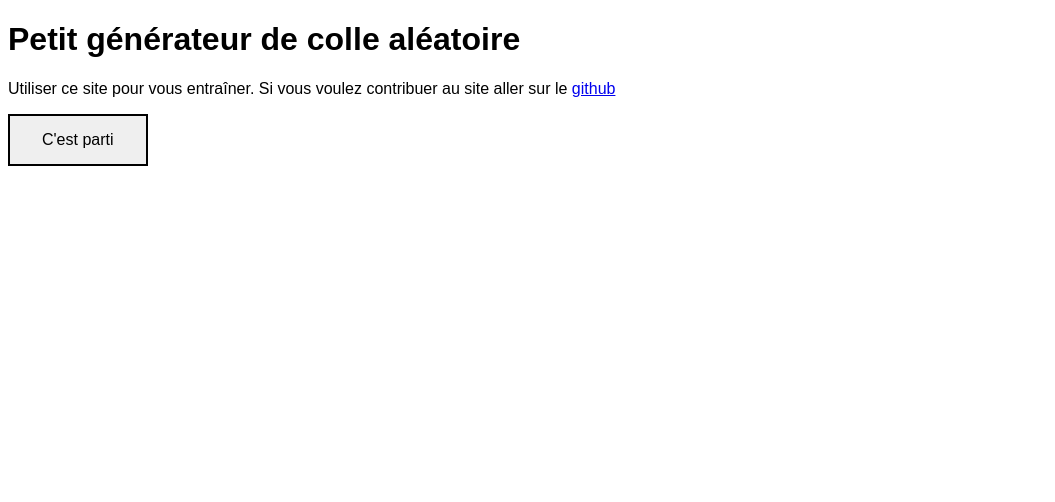
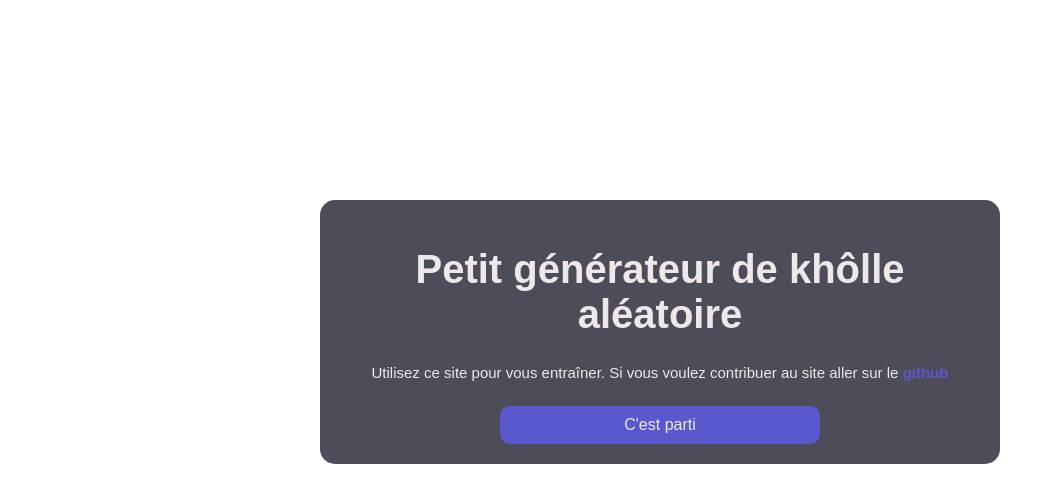
Before and after one commit to LouisGAUTHIER2/SiteColle, a plain HTML site: page index.html in a window 1280 px wide. Shown: the whole page, without its empty margins (0-1055 px from the left). Drawn offline with Linux system fonts and the light colour scheme.

Commit message:
Modification de la page d'accueil

```diff
--- a/index.html
+++ b/index.html
@@ -3,7 +3,7 @@
     <head>
         <meta charset="utf-8">
         <meta http-equiv="X-UA-Compatible" content="IE=edge">
-        <title>Colle random</title>
+        <title>Khôlle Aléatoire</title>
         <meta name="description" content="">
         <meta name="viewport" content="width=device-width, initial-scale=1">
         <link rel="stylesheet" href="">
@@ -13,8 +13,8 @@
     </head>
     <body>
         <div id="DivIntro">
-            <h1>Petit générateur de colle aléatoire</h1>
-            <p>Utiliser ce site pour vous entraîner. Si vous voulez contribuer au site aller sur le <a href="https://github.com/LouisGAUTHIER2/SiteColle">github</a></p>
+            <h1 id="TitreIntro">Petit générateur de khôlle aléatoire</h1>
+            <p id="TexteIntro">Utilisez ce site pour vous entraîner. Si vous voulez contribuer au site aller sur le <a id="refGitHub" href="https://github.com/LouisGAUTHIER2/SiteColle">github</a></p>
             <button id="ButDebuter">C'est parti</button>
         </div>
         <div id="DivExo" hidden>
--- a/style.css
+++ b/style.css
@@ -33,3 +33,44 @@ button:hover {
     background-color: red;
     color: white;
 }
+
+#ButDebuter {
+    background-color: rgb(89, 89, 205);
+    color: rgb(240, 232, 232);
+    border: none;
+    border-radius: 10px;
+    padding: 10px 24px;
+    width: 50%;
+    margin: auto;
+    display: flex;
+    justify-content: center;
+    margin-top: 25px;
+}
+
+#DivIntro{
+    position: absolute;
+    top: 25%;
+    left: 25%;
+    color: rgb(240, 232, 232);
+    margin: auto;
+    padding: 20px;
+    background-color: rgb(77, 77, 90);
+    border-radius: 15px;
+    width: 50%;
+}
+
+#TitreIntro {
+    text-align: center;
+    font-size: 40px;
+}
+
+#TexteIntro {
+    text-align: center;
+    font-size: 15px;
+}
+
+#refGitHub {
+    color: rgb(89, 89, 205);
+    text-decoration: none;
+    font-weight: bold;
+}
```
